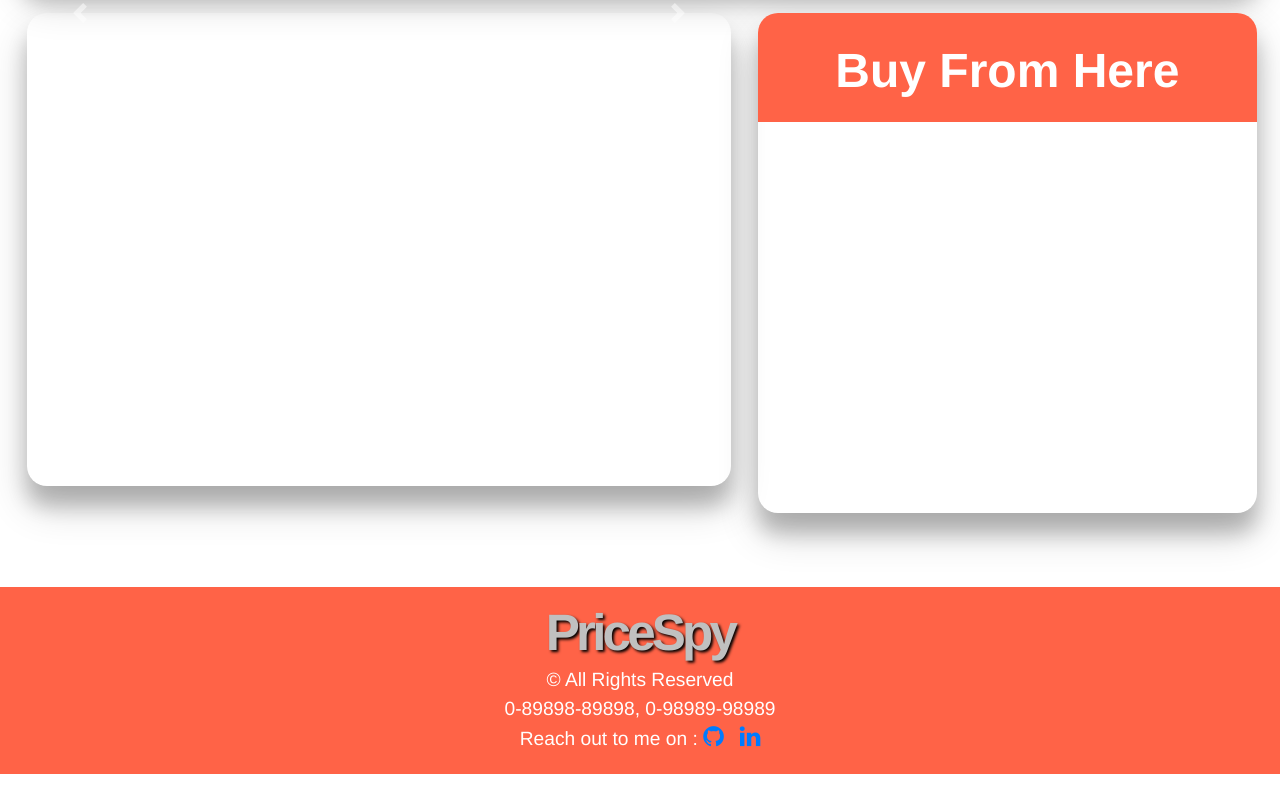
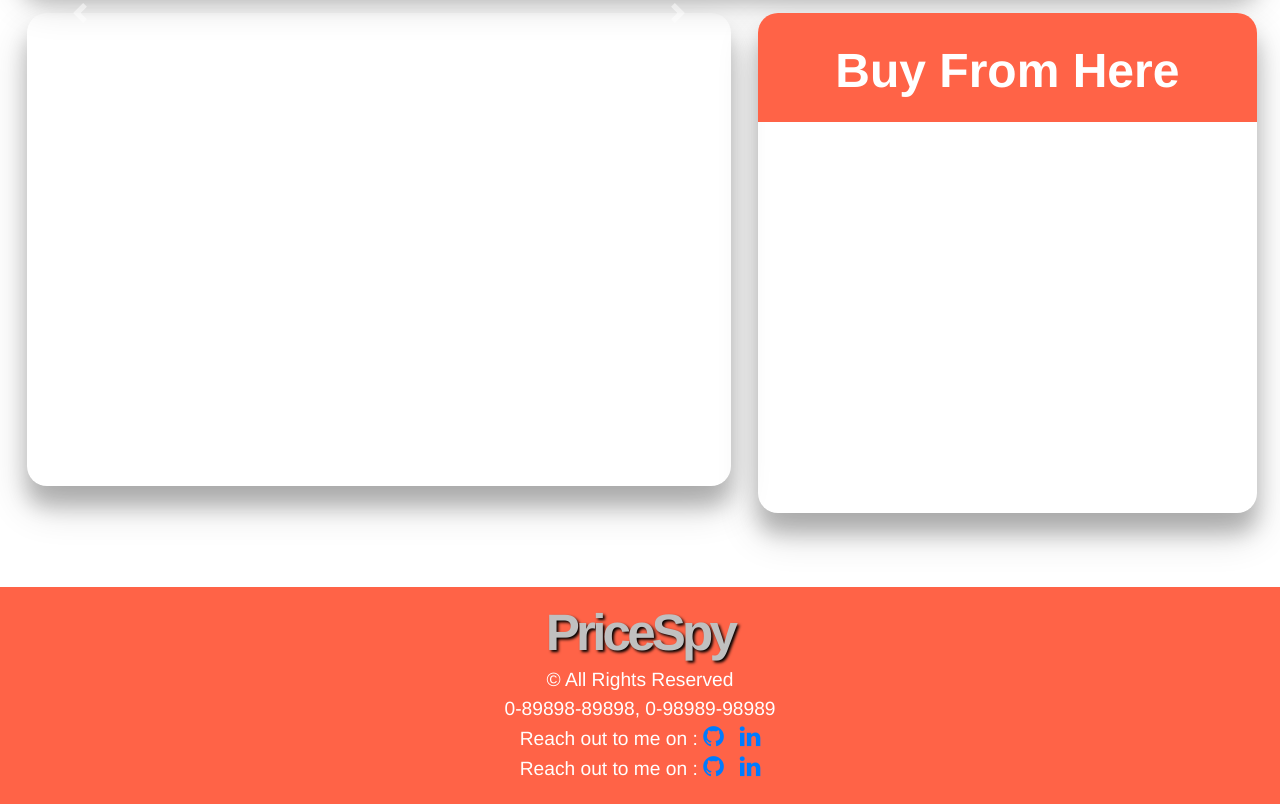
Before and after one commit to neeraj-kumar-rai/assessment-project, a plain HTML site: page details.html in a window 1280 px wide. Shown: the part 332-1136 px from the top of the page. Before the commit the page ends 1106 px from the top, so only its background shows below. Drawn offline with nearby package versions, Linux system fonts and the light colour scheme; no server answers.

Commit message:
Update details.html

```diff
--- a/details.html
+++ b/details.html
@@ -97,6 +97,8 @@
       0-89898-89898, 0-98989-98989<br>
       Reach out to me on : <a href="github.com/aman-cmd/"><i class="fa fa-github" style="font-size:24px;"></i></a> &nbsp;
       <a href="linkedin.com/hp/"><i class="fa fa-linkedin" style="font-size:24px;"></i></a><br>
+       Reach out to me on : <a href="github.com/neeraj-kumar-rai/"><i class="fa fa-github" style="font-size:24px;"></i></a> &nbsp;
+      <a href="linkedin.com"><i class="fa fa-linkedin" style="font-size:24px;"></i></a><br>
   </div>
 </div>
     <script type="text/javascript" src="details.js">
```
